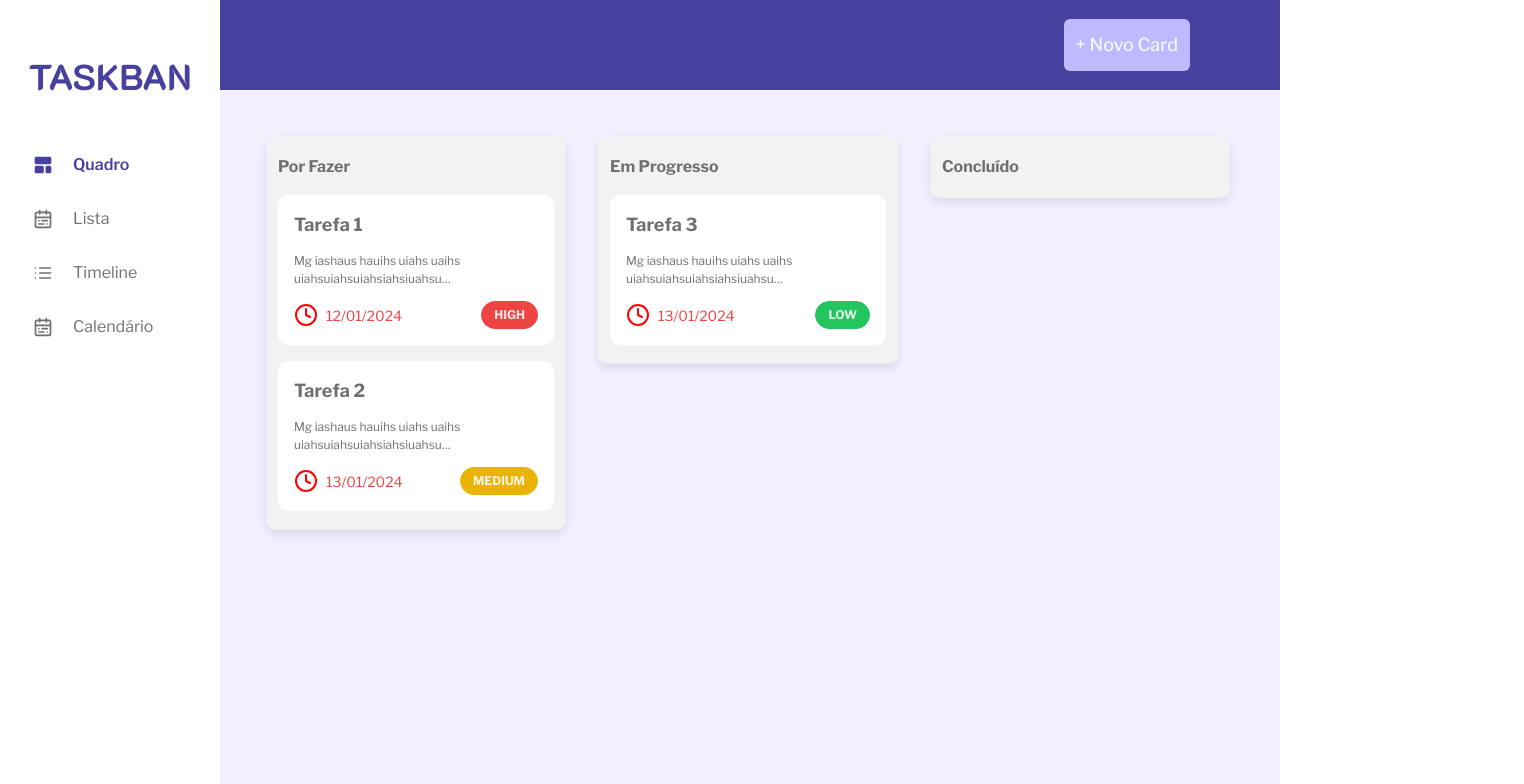
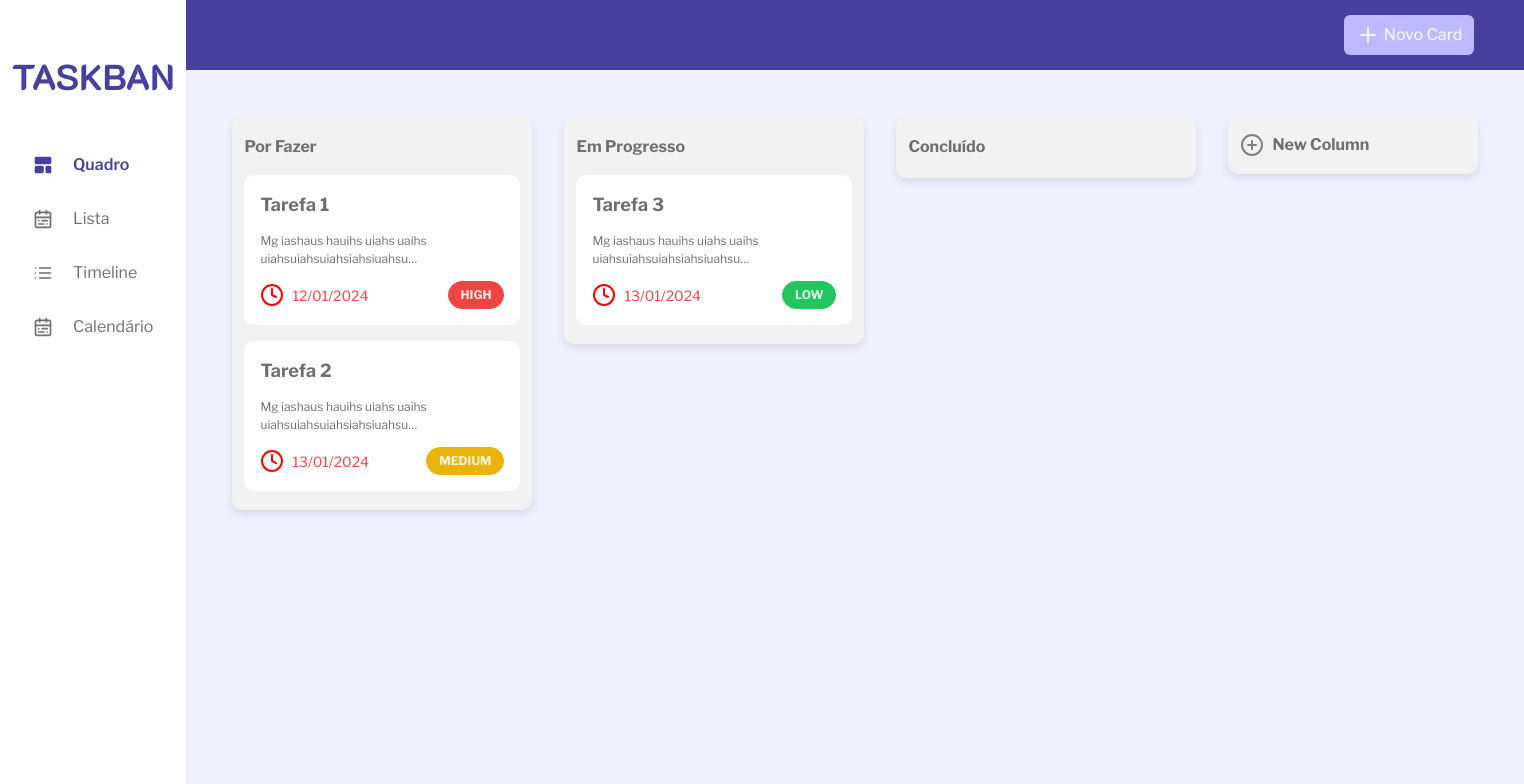
Before and after one commit to lucashs94/React_-_Taskban, a React (Vite) app: page / in a window 1280 px wide. Shown: the top 784 px of the page, 1524 px wide, since content can reach past the window. Built offline with nearby package versions, Linux system fonts and the light colour scheme.

Commit message:
changing header props

```diff
--- a/src/App.tsx
+++ b/src/App.tsx
@@ -1,5 +1,6 @@
 import { useState } from "react"
 import { DragDropContext, DropResult, Droppable } from "@hello-pangea/dnd"
+import { PlusCircle } from "lucide-react"
 
 import { KanbanProps, TaskProps } from "./types"
 
@@ -151,11 +152,18 @@ function App() {
                 {...provided.droppableProps}
                 className="flex px-[30px] pt-[30px]"
               >
-                  {Object.values(data).map((column, index) => (
-                    <div key={column.id}>
-                      <Column column={column} index={index}/>
-                    </div>
-                  ))}
+                {Object.values(data).map((column, index) => (
+                  <div key={column.id}>
+                    <Column column={column} index={index}/>
+                  </div>
+                ))}
+
+                <div className="flex items-center w-[250px] h-[50px] py-[29px] px-[12px] m-4 gap-2 bg-card-gray rounded-xxl shadow-3xl">
+                  <PlusCircle color="gray"/>
+                  <h2 className="text-dark-gray font-bold">
+                    New Column
+                  </h2>
+                </div>
 
                 {provided.placeholder}
               </section>
--- a/src/components/Header/index.tsx
+++ b/src/components/Header/index.tsx
@@ -1,3 +1,4 @@
+import { Plus } from "lucide-react"
 
 
 type HeaderProps = {
@@ -6,14 +7,15 @@ type HeaderProps = {
 
 export default function Header({ openModal }:HeaderProps){
   return(
-    <header className="flex w-full h-[90px] bg-primary-purple px-[90px] items-center justify-end">
+    <header className="flex w-full h-[70px] bg-primary-purple px-[50px] items-center justify-end">
       <button
         onClick={openModal}
-        className="p-3 bg-secondary-purple rounded-md font-primary_body font-medium text-lg
+        className="flex items-center gap-1 py-2 px-3 bg-secondary-purple rounded-md font-primary_body font-medium text-md
         hover:bg-purple-500 hover:transition hover:ease-linear hover:duration-[200ms] hover:ring hover:ring-secondary-purple
         "
       >
-        + Novo Card
+        <Plus/>
+        Novo Card
       </button>
     </header>
   )
```
